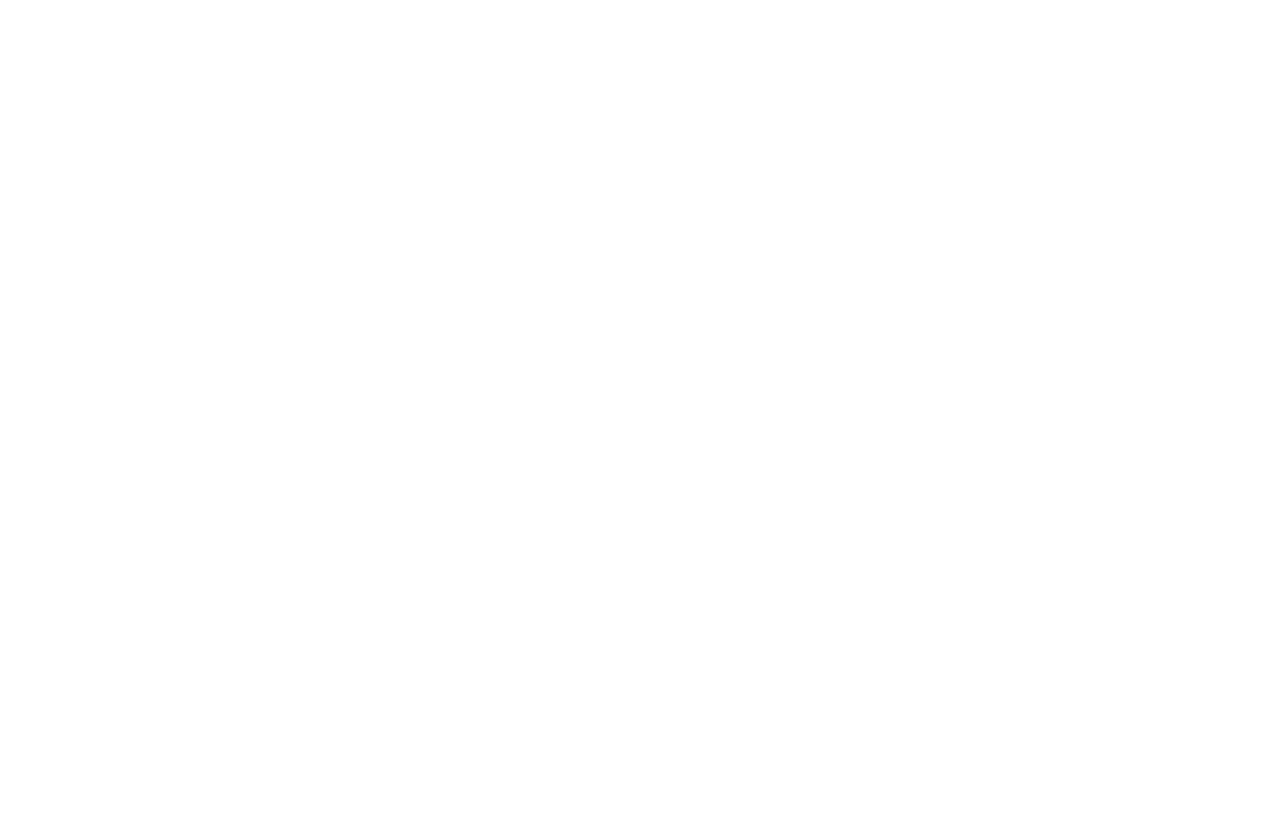
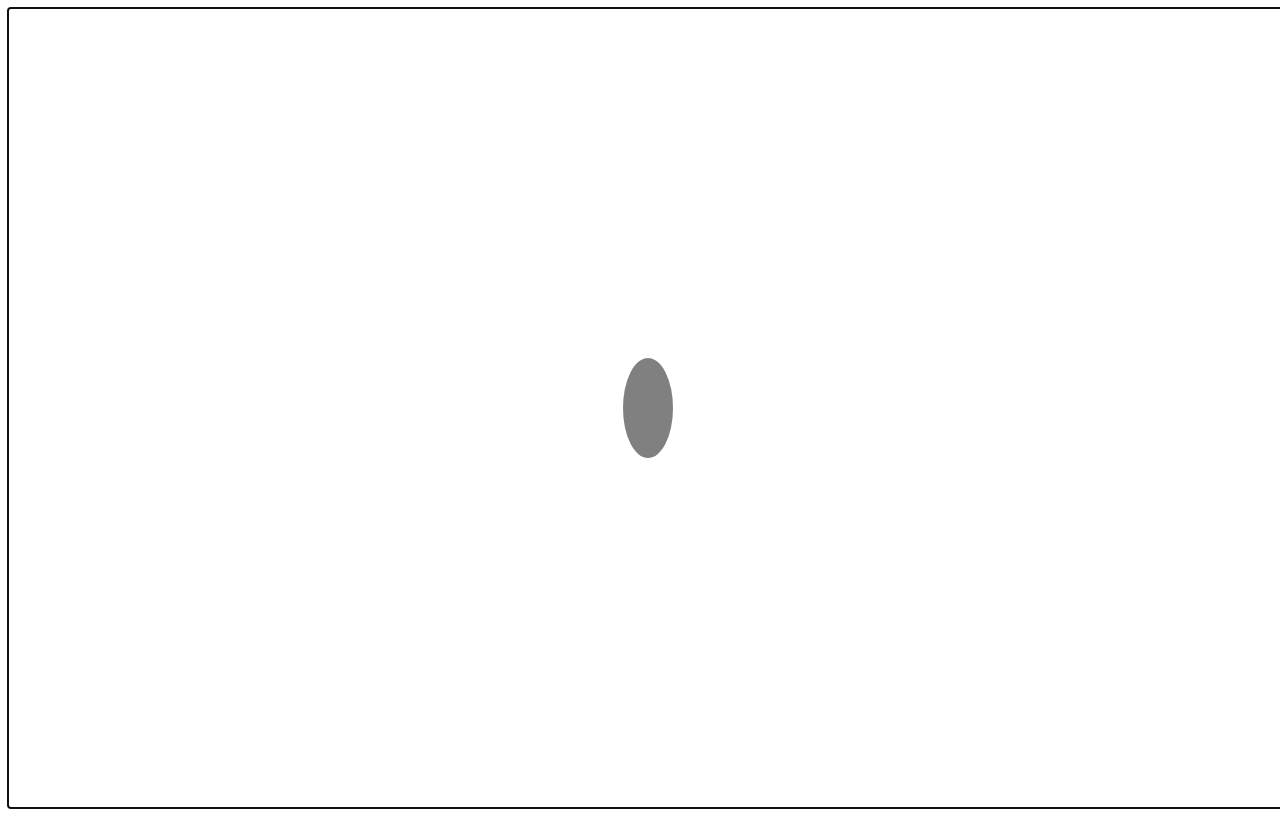
Before and after one commit to cse110-project-group/cse110-project, a website built with Vite: page index.html in a window 1280 px wide. Built offline with nearby package versions, Linux system fonts and the light colour scheme.

Commit message:
made basic left right input (proof of concept in main.ts

```diff
--- a/index.html
+++ b/index.html
@@ -5,7 +5,7 @@
   <title>Lab 1</title>
 </head>
 <body>
-  <div id="container"></div>
+  <div id="container" tabindex=0></div>
   <script type="module" src="./src/main.ts"></script>
 </body>
 </html>
--- a/package.json
+++ b/package.json
@@ -24,7 +24,7 @@
   "devDependencies": {
     "typescript": "^7.0.2",
     "vite": "^8.3.4"
-  }
+  },
   "scripts": {
     "dev": "vite",
     "build": "vite build",
--- a/src/main.ts
+++ b/src/main.ts
@@ -0,0 +1,48 @@
+import Konva from 'konva';
+import Input from './systems/input.ts'
+
+const input = new Input();
+
+// first we need to create a stage
+const stage = new Konva.Stage({
+  container: 'container',
+  width: window.innerWidth,
+  height: window.innerHeight
+});
+
+// then create layer
+const layer = new Konva.Layer();
+
+// create our shape
+const circle = new Konva.Ellipse({
+  x: stage.width() / 2,
+  y: stage.height() / 2,
+  radiusX: 25,
+  radiusY: 50,
+  fill: 'gray',
+});
+
+// add the shape to the layer
+layer.add(circle);
+
+// add the layer to the stage
+stage.add(layer);
+
+function main() {
+	stage.container().focus();
+
+	gameLoop()
+}
+
+function gameLoop() {
+	const X = 10;
+
+	if(input.isKeyDown('KeyA'))
+		circle.x(circle.x() - X);
+	else if(input.isKeyDown('KeyD'))
+		circle.x(circle.x() + X);
+
+	requestAnimationFrame(gameLoop);
+}
+
+main();
--- a/src/systems/input.ts
+++ b/src/systems/input.ts
@@ -0,0 +1,32 @@
+export default class Input {
+	private keysDown = new Set<string>();
+
+	constructor() {
+		window.addEventListener('keydown', this.onKeyDown);
+		window.addEventListener('keyup', this.onKeyUp);
+		window.addEventListener('blur', this.onBlur);
+	}
+
+	private onKeyDown = (e: KeyboardEvent) => {
+		this.keysDown.add(e.code);
+	}
+
+	private onKeyUp = (e: KeyboardEvent) => {
+		this.keysDown.delete(e.code);
+
+	}
+
+	private onBlur = (e) => {
+		this.keysDown.clear();
+	}
+
+	public isKeyDown(k: string): boolean {
+		return this.keysDown.has(k);
+	}
+
+	public destroy(): void {
+		window.removeEventListener('keydown', this.onKeyDown);
+		window.removeEventListener('keyup', this.onKeyUp);
+		window.removeEventListener('blur', this.onBlur);
+	}
+}
```
